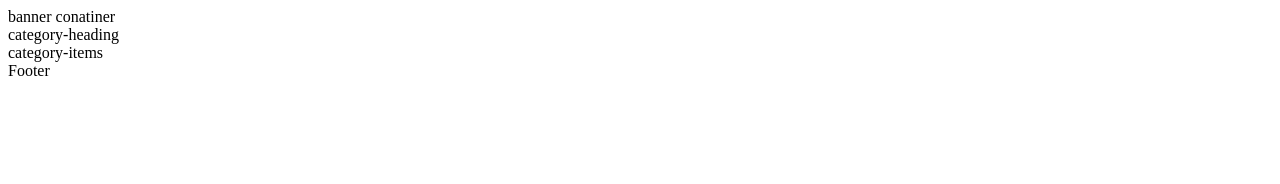
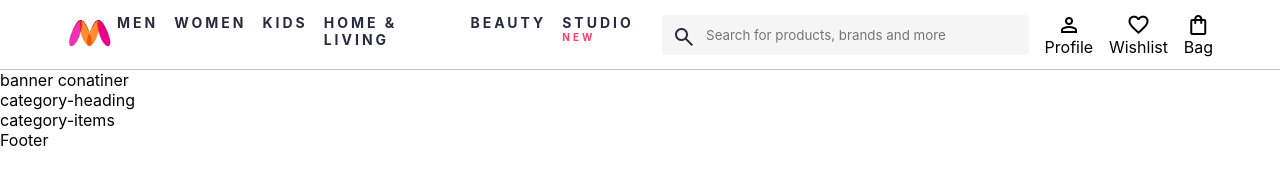
Before and after one commit to eebsub/Myntra-Clone-, a plain HTML site: page index.html in a window 1280 px wide. Drawn offline with nearby package versions, Linux system fonts and the light colour scheme.

Commit message:
added header

```diff
--- a/index.html
+++ b/index.html
@@ -4,15 +4,51 @@
   <meta charset="UTF-8">
   <meta name="viewport" content="width=device-width, initial-scale=1.0">
   <title>Myntra Clone</title>
+  <link rel="stylesheet" href="style.css">
+  <link rel="stylesheet" href="https://fonts.googleapis.com/css2?family=Material+Symbols+Outlined:opsz,wght,FILL,GRAD@20..48,100..700,0..1,-50..200" />
 </head>
 <body>
   <header>
-
+    <div class="logo_container">
+      <a href="#"><img class="myntra_home" src="/images/myntra_logo.webp" alt="myntra_logo"></a>
+    </div>
+    <nav class="nav_bar">
+      <a href="#">Men</a>
+      <a href="#">Women</a>
+      <a href="#">Kids</a>
+      <a href="#">Home & Living</a>
+      <a href="#">Beauty</a>
+      <a href="#">Studio <sup>New</sup></a>
+    </nav>
+    <div class="search_bar">
+      <span class="material-symbols-outlined search_icon">search</span>
+      <input class="search_input" placeholder="Search for products, brands and more">
+    </div>
+    <div class="action_bar">
+      <div class="action_container">
+        <span class="material-symbols-outlined action_icon">
+          person
+          </span>
+        <span class="action_name">Profile</span>
+      </div>
+      <div class="action_container">
+        <span class="material-symbols-outlined action_icon">
+          favorite
+          </span>
+        <span class="action_name">Wishlist</span>
+      </div>
+      <div class="action_container">
+        <span class="material-symbols-outlined action_icon">
+          shopping_bag
+          </span>
+        <span class="action_name">Bag</span>
+      </div>
+    </div>
   </header>
   <main>
-    <div class="banner-conatiner">banner conatiner</div>
-    <div class="category-heading">category-heading</div>
-    <div class="category-items">category-items</div>
+    <div class="banner_conatiner">banner conatiner</div>
+    <div class="category_heading">category-heading</div>
+    <div class="category_items">category-items</div>
   </main>
   <footer>Footer</footer>
 </body>
--- a/style.css
+++ b/style.css
@@ -0,0 +1,86 @@
+*{
+  margin: 0;
+  padding: 0;
+  box-sizing: border-box;
+  font-family: Assistant,-apple-system,BlinkMacSystemFont,Segoe UI,Roboto,Helvetica,Arial,sans-serif;
+}
+
+header{
+  display: flex;
+  background-color: #ffffff;
+  height: 70px;
+  justify-content: space-between;
+  align-items: center;
+  border-bottom: 1px solid #c5c4c4;
+}
+.myntra_home{
+  height: 36px;
+  width: 53px;
+}
+
+.logo_container{
+  margin-left: 5%;
+}
+.action_bar{
+  margin-right: 4%;
+}
+
+.nav_bar{
+  display: flex;
+  min-width: 500px;
+  gap: 16px;
+}
+.nav_bar a{
+  text-decoration: none;
+  font-size: 14px;
+  letter-spacing: 3px;
+  color: #282c3f;
+  font-weight: 700;
+  text-transform: uppercase;
+  padding: 23px 0;
+  border-bottom: 5px solid #ffffff;
+}
+.nav_bar a:hover{
+  border-bottom: 4px solid #f54e77;
+}
+.nav_bar a sup{
+  color: #ff3f6c;
+  font-size: 10px;
+}
+
+
+.search_bar{
+   height: 40px;
+   min-width: 200px;
+   width: 30%;
+   display: flex;
+   align-items: center;
+}
+.search_icon{
+  box-sizing: content-box;
+height: 20px;
+padding: 10px;
+background-color: #f5f5f6;
+color: #282c3f;
+font-weight: 300;
+border-radius: 4px 0 0 4px;
+}
+.search_input{
+  color: #696e79;
+  background-color: #f5f5f6;
+  flex-grow: 1;
+  height: 40px;
+  border: none;
+  border-radius: 0 4px 4px 0 ;
+}
+
+.action_bar{
+  display: flex;
+  min-width: 200px;
+  justify-content: space-evenly;
+}
+.action_container{
+  display: flex;
+  flex-direction: column;
+  align-items: center;
+}
```
